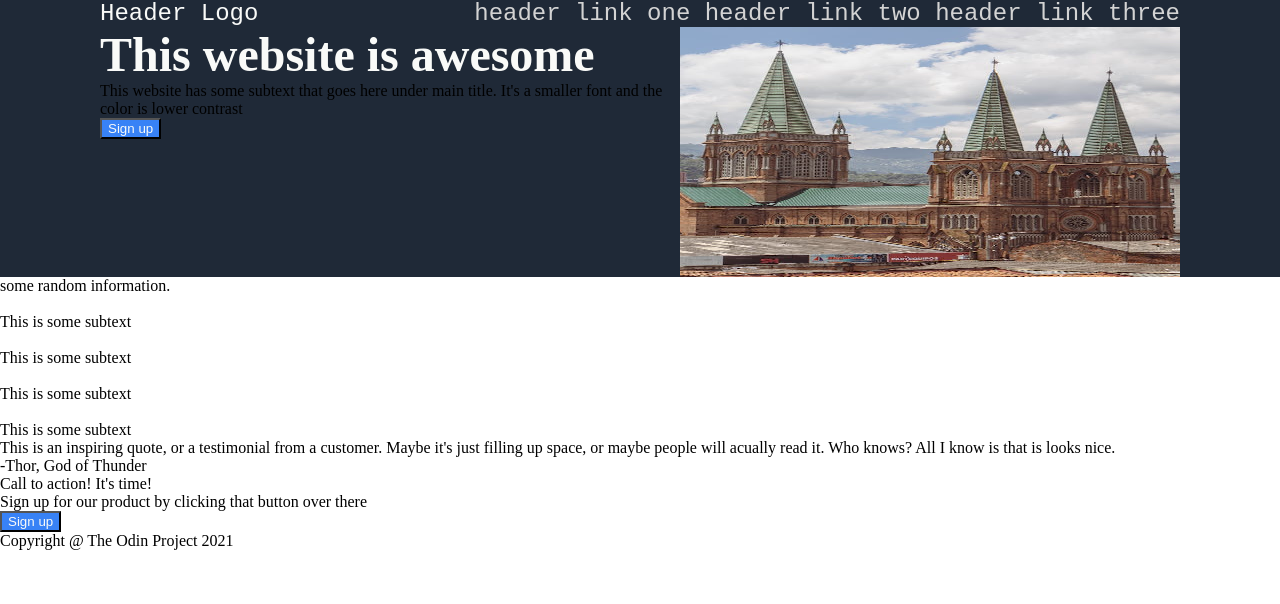
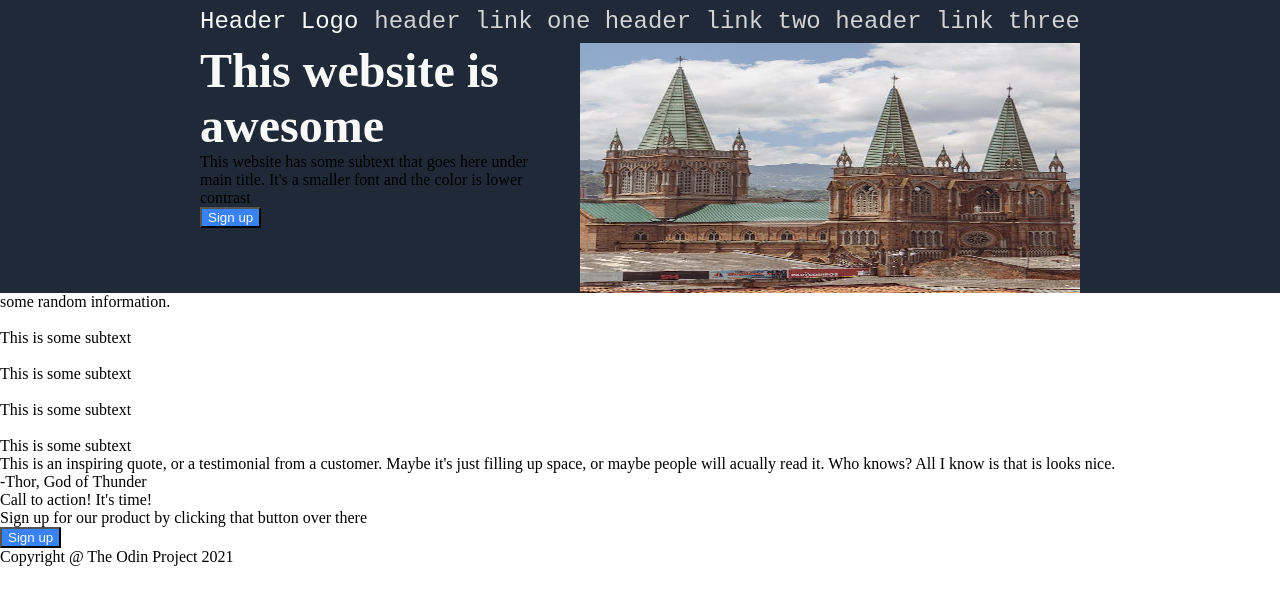
Before and after one commit to KamBia25/second-odin-project, a plain HTML site: page index.html in a window 1280 px wide. Drawn offline with Linux system fonts and the light colour scheme.

Commit message:
change styles of header, and first text, increase padding on the sides

```diff
--- a/styles.css
+++ b/styles.css
@@ -10,9 +10,10 @@ body {
     justify-content: space-between;
     background-color: #1f2937;
     color: #f9faf8;
-    padding: 0  100px;
+    padding: 8px  200px;
     font-size: 24px;
     font-family: 'Courier New', Courier, monospace;
+
 
 }
 a {
@@ -27,7 +28,9 @@ a {
 .first-text {
     display: flex;
     background-color: #1f2937;
-    padding: 0  100px;
+    padding: 0  200px;
+    justify-content: space-between;
+
 }
 #first-header {
     font-size: 48px;
@@ -44,3 +47,6 @@ button {
     max-width: 600px;
     max-height: 250px;
 }
+.how-many-classes-haha {
+    max-width: 350px;
+}
```
